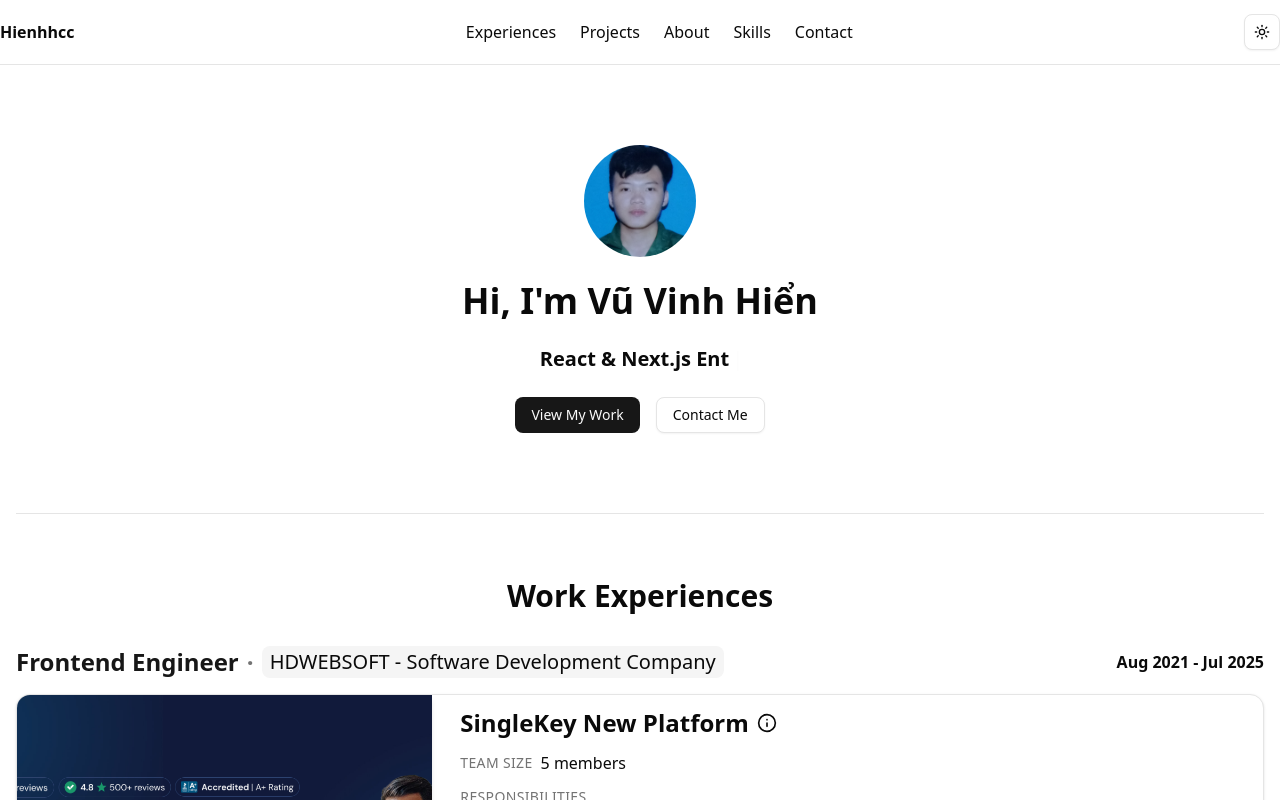
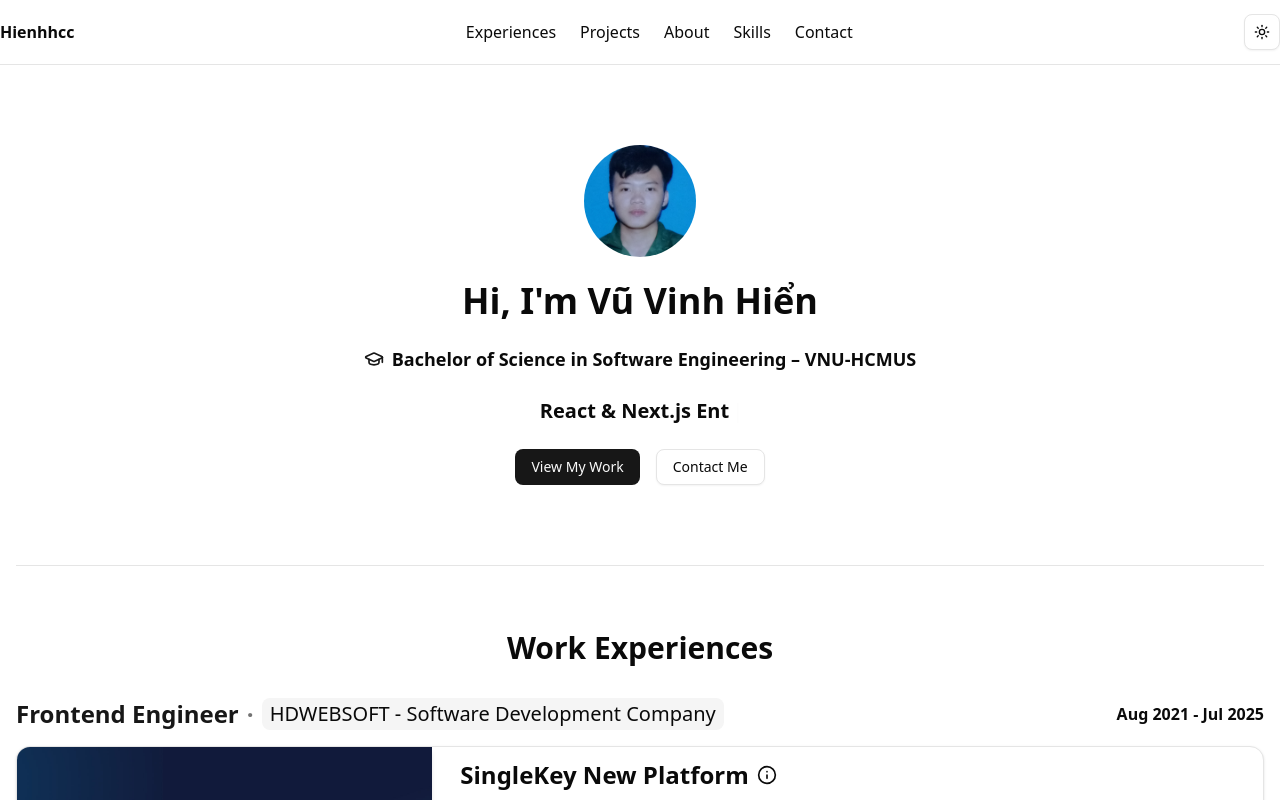
Before and after one commit to hienhhcc/portfolio-v2, a Next.js app: page / in a window 1280 px wide. Shown: the top 800 px of the page. Built offline with nearby package versions, Linux system fonts and the light colour scheme.

Commit message:
Add education section

```diff
--- a/src/app/components/Hero/index.tsx
+++ b/src/app/components/Hero/index.tsx
@@ -3,6 +3,7 @@ import { Avatar, AvatarImage } from "@/components/ui/avatar";
 import Link from "next/link";
 import TypeWriter from "@/app/components/Hero/Typewriter";
 import NameText from "@/app/components/Hero/NameText";
+import { GraduationCap } from "lucide-react";
 
 export default function HeroSection() {
   return (
@@ -11,6 +12,12 @@ export default function HeroSection() {
         <AvatarImage src="/me.jpg" alt="Vũ Vinh Hiển" />
       </Avatar>
       <NameText />
+      <p className="flex items-center gap-2 text-lg font-medium">
+        <GraduationCap className="h-5 w-5 text-primary" />
+        <span className="font-semibold">
+          Bachelor of Science in Software Engineering – VNU-HCMUS
+        </span>
+      </p>
       <p className="text-xl font-semibold text-foreground max-w-lg whitespace-nowrap">
         <TypeWriter />
       </p>
--- a/src/app/components/WorkExperiencesSection/ProjectCard/LiveButton.tsx
+++ b/src/app/components/WorkExperiencesSection/ProjectCard/LiveButton.tsx
@@ -5,7 +5,7 @@ import { EyeIcon } from "lucide-react";
 export default function LiveButton({ live }: { live: string }) {
   return (
     <Button
-      className="relative before:content-[''] before:absolute before:top-0 before:w-full before:h-full before:bg-[linear-gradient(120deg,transparent,rgba(255,255,255,0.2),transparent)] before:animate-shine"
+      className="relative before:content-[''] before:absolute before:top-0 before:w-full before:h-full before:bg-[linear-gradient(120deg,transparent,rgba(255,255,255,0.4),transparent)] before:animate-shine"
       asChild
     >
       <ExternalLink href={live} target="_blank">
--- a/src/app/constants/index.tsx
+++ b/src/app/constants/index.tsx
@@ -62,7 +62,7 @@ export const projects: Project[] = [
         }
       />
     ),
-    frontendTech: ["ReactJs", "Next.js", "zod"],
+    frontendTech: ["ReactJs", "Next.js App Router", "zod"],
     backendTech: ["Next.js", "Postgresql", "Neon", "drizzle-orm"],
     features: [
       "Custom Authenication Pages: Implemented custom sign-in/sign-up flows. Used cookies to store minimal user details while fetching extended profile data securely from the database when required.",
```
